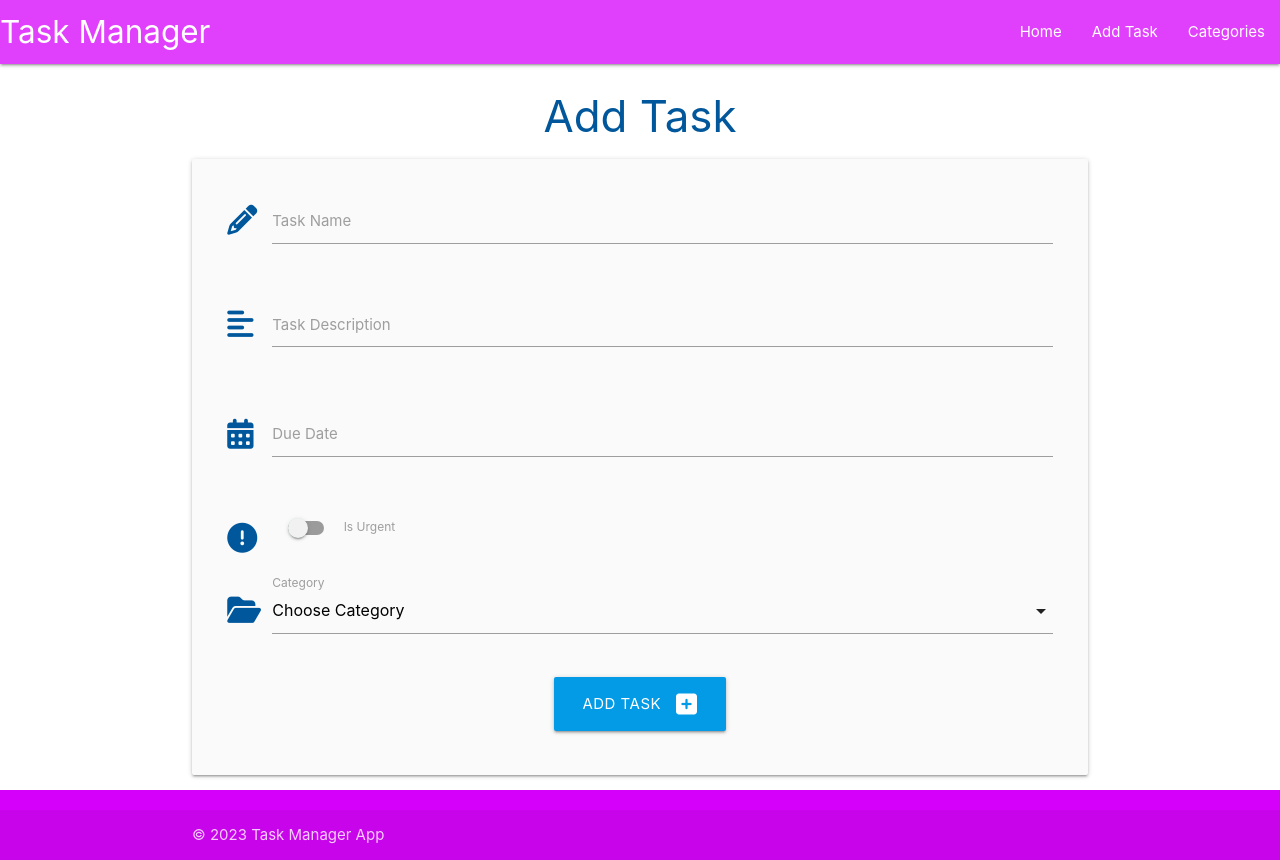
After one commit to GenaGrig/task-manager, a Flask app: page /tasks in a window 1280 px wide. The commit adds this page. Run offline with Flask 3, Linux system fonts and the light colour scheme; some libraries are stand-ins or nearby versions.

Commit message:
Add: Create task code and html template

```diff
--- a/taskmanager/routes.py
+++ b/taskmanager/routes.py
@@ -40,3 +40,20 @@ def delete_category(category_id):
     db.session.delete(category)
     db.session.commit()
     return redirect(url_for("categories"))
+
+
+@app.route("/tasks", methods=["GET", "POST"])
+def add_task():
+    categories = list(Category.query.order_by(Category.category_name).all())
+    if request.method == "POST":
+        task = Task(
+            task_name=request.form.get("task_name"),
+            task_description=request.form.get("task_description"),
+            is_urgent=bool(True if request.form.get("is_urgent") else False),
+            due_date=request.form.get("due_date"),
+            category_id=request.form.get("category_id")
+        )
+        db.session.add(task)
+        db.session.commit()
+        return redirect(url_for("home"))
+    return render_template("add_task.html", categories=categories)
--- a/taskmanager/static/js/script.js
+++ b/taskmanager/static/js/script.js
@@ -1,4 +1,30 @@
-document.addEventListener('DOMContentLoaded', function() {
-    var elems = document.querySelectorAll('.sidenav');
-    var instances = M.Sidenav.init(elems);
+// document.addEventListener('DOMContentLoaded', function() {
+//     var elems = document.querySelectorAll('.sidenav');
+//     var instances = M.Sidenav.init(elems);
+
+//     var elems = document.querySelectorAll('.datepicker');
+//     var instances = M.Datepicker.init(datepuicker, {
+//         format: 'dd mmmm, yyyy',
+//         i18n: {done: 'Select'}
+//     });
+
+//     var elems = document.querySelectorAll('select');
+//     var instances = M.FormSelect.init(elems, options);
+// });
+
+document.addEventListener("DOMContentLoaded", function() {
+    // sidenav initialization
+    let sidenav = document.querySelectorAll(".sidenav");
+    M.Sidenav.init(sidenav);
+
+    // datepicker initialization
+    let datepicker = document.querySelectorAll(".datepicker");
+    M.Datepicker.init(datepicker, {
+        format: "dd mmmm, yyyy",
+        i18n: {done: "Select"}
+    });
+
+    // select initialization
+    let selects = document.querySelectorAll("select");
+    M.FormSelect.init(selects);
 });
--- /dev/null
+++ b/taskmanager/templates/add_task.html
@@ -0,0 +1,70 @@
+{% extends "base.html" %}
+{% block content %}
+
+<h3 class="light-blue-text text-darken-4 center-align">Add Task</h3>
+
+<div class="row card-panel grey lighten-5">
+    <form class="col s12" method="POST" action="{{ url_for('add_task') }}">
+        <!-- task name -->
+        <div class="row">
+            <div class="input-field col s12">
+                <i class="fas fa-pencil-alt prefix light-blue-text text-darken-4"></i>
+                <input id="task_name" name="task_name" minlength="5" maxlength="50" type="text" class="validate" required>
+                <label for="task_name">Task Name</label>
+            </div>
+        </div>
+        <!-- task description -->
+        <div class="row">
+            <div class="input-field col s12">
+                <i class="fas fa-align-left prefix light-blue-text text-darken-4"></i>
+                <textarea id="task_description" name="task_description" minlength="5" maxlength="200"
+                    type="text" class="materialize-textarea validate" required></textarea>
+                <label for="task_description">Task Description</label>
+            </div>
+        </div>
+        <!-- due date -->
+        <div class="row">
+            <div class="input-field col s12">
+                <i class="fas fa-calendar-alt prefix light-blue-text text-darken-4"></i>
+                <input id="due_date" name="due_date" type="text" class="datepicker validate" required>
+                <label for="due_date">Due Date</label>
+            </div>
+        </div>
+        <!-- is urgent -->
+        <div class="row">
+            <div class="input-field col s12">
+                <div class="switch">
+                    <i class="fas fa-exclamation-circle prefix light-blue-text text-darken-4"></i>
+                    <label for="is_urgent">
+                        <input id="is_urgent" name="is_urgent" type="checkbox">
+                        <span class="lever"></span>
+                        Is Urgent
+                    </label>
+                </div>
+            </div>
+        </div>
+        <!-- category id -->
+        <div class="row">
+            <div class="input-field col s12">
+                <i class="fas fa-folder-open prefix light-blue-text text-darken-4"></i>
+                <select id="category_id" name="category_id" class="validate" required>
+                    <option value="" disabled selected>Choose Category</option>
+                    {% for category in categories %}
+                        <option value="{{ category.id }}">{{ category.category_name }}</option>
+                    {% endfor %}
+                </select>
+                <label for="category_id">Category</label>
+            </div>
+        </div>
+        <!-- submit button -->
+        <div class="row">
+            <div class="col s12 center-align">
+                <button type="submit" class="btn-large light-blue darken-1">
+                    Add Task <i class="fas fa-plus-square right"></i>
+                </button>
+            </div>
+        </div>
+    </form>
+</div>
+
+{% endblock %}
--- a/taskmanager/templates/base.html
+++ b/taskmanager/templates/base.html
@@ -20,7 +20,7 @@
                 <a href="#" data-target="mobile-demo" class="sidenav-trigger"><i class="fa-solid fa-bars"></i></a>
                 <ul class="right hide-on-med-and-down">
                     <li><a href="{{ url_for('home') }}">Home</a></li>
-                    <li><a href="">Add Task</a></li>
+                    <li><a href="{{ url_for('add_task') }}">Add Task</a></li>
                     <li><a href="{{ url_for('categories') }}">Categories</a></li>
                 </ul>
             </div>
@@ -29,7 +29,7 @@
         <!-- mobile navbar -->
         <ul class="sidenav" id="mobile-demo">
             <li><a href="{{ url_for('home') }}">Home</a></li>
-            <li><a href="">Add Task</a></li>
+            <li><a href="{{ url_for('add_task') }}">Add Task</a></li>
             <li><a href="{{ url_for('categories') }}">Categories</a></li>
         </ul>
     </header>
```
Also changed, not shown: taskmanager/templates/tasks.html (+8 -0 lines).
